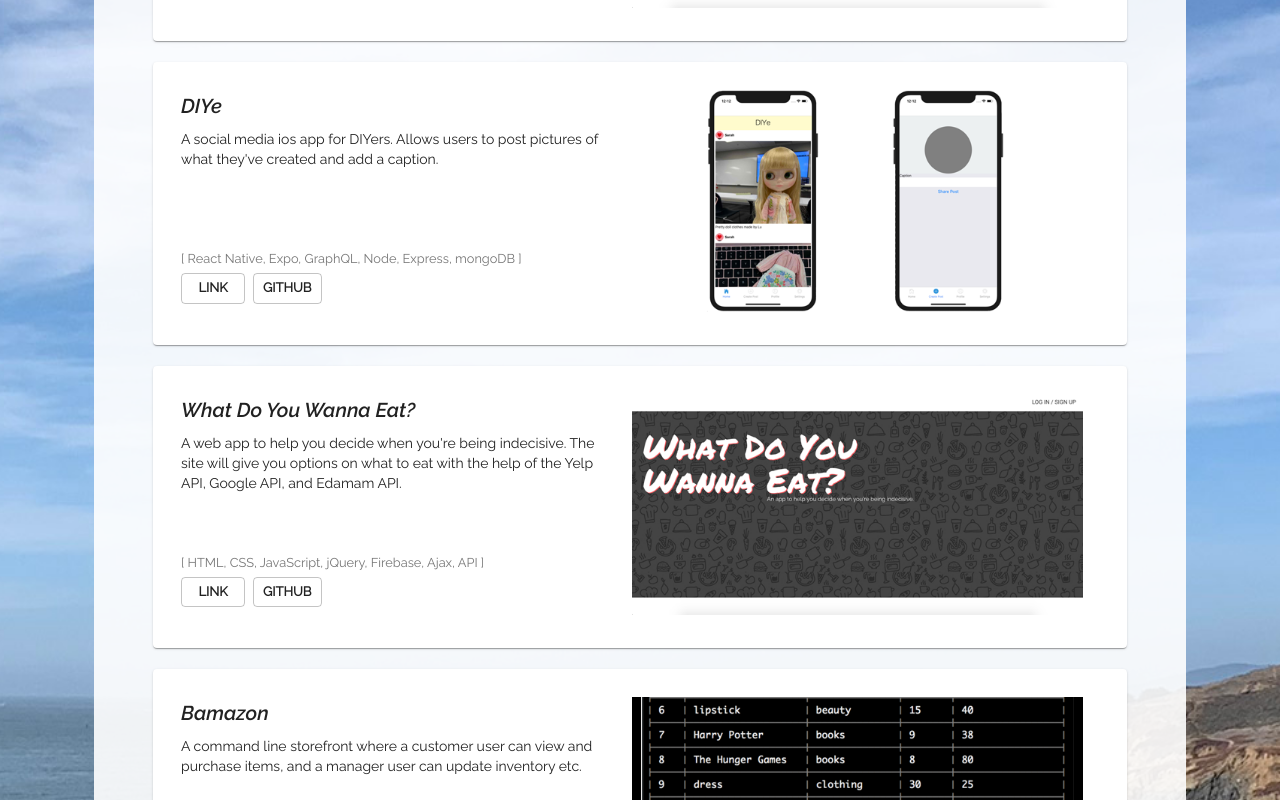
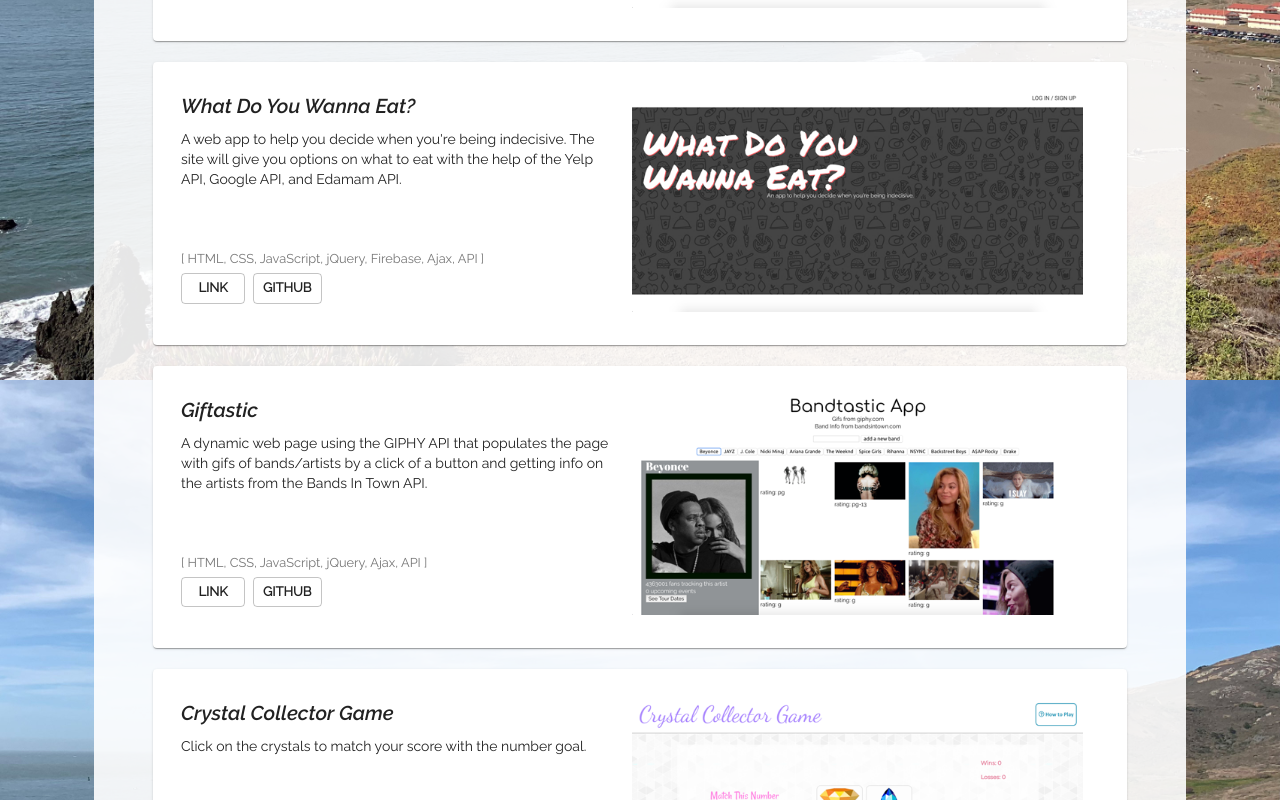
Before and after one commit to sarahg813/my-portfolio, a React (Create React App) app in the folder sarahg-site/: page /portfolio in a window 1280 px wide. Shown: the part 420-1220 px from the top of the page. Built offline with nearby package versions, Linux system fonts and the light colour scheme; a web font is replaced by a local one.

Commit message:
deleted PortfolioData

```diff
--- a/sarahg-site/src/App.js
+++ b/sarahg-site/src/App.js
@@ -23,9 +23,10 @@ const useStyles = makeStyles(theme => ({
     minHeight: "100vh",
     backgroundSize: "cover",
     backgroundRepeat: "no-repeat",
-    backgroundPosition: "center center",
+    backgroundAttachment: "fixed",
     [theme.breakpoints.down("sm")]: {
-      backgroundImage: 'url("/images/meandopie-sm.jpg")'
+      backgroundImage: 'url("/images/meandopie-sm.jpg")',
+      backgroundAttachment: "inital"
     },
     [theme.breakpoints.up("sm")]: {
       backgroundImage: 'url("/images/meandopie-md.jpg")'
--- a/sarahg-site/src/components/Portfolio.js
+++ b/sarahg-site/src/components/Portfolio.js
@@ -34,7 +34,7 @@ const useStyles = makeStyles(theme => ({
   },
   paper: {
     marginBottom: "1.5em",
-    paddingLeft: ".5em",
+    padding: ".5em",
     [theme.breakpoints.up("sm")]: {
       margin: "1.5em 2.5em",
       padding: "2em"
--- a/sarahg-site/src/components/portfolioData.js
+++ b/sarahg-site/src/components/portfolioData.js
@@ -11,16 +11,6 @@ const portfolioData = [
     title: "Beautiful Shelter website screenshot"
   },
   {
-    project: "DIYe",
-    description:
-      "A social media ios app for DIYers. Allows users to post pictures of what they've created and add a caption.",
-    languages: "[ React Native, Expo, GraphQL, Node, Express, mongoDB ]",
-    link: "#",
-    github: "https://github.com/sarahg813/final-project/tree/master/DIYe-App",
-    img: "/images/diye.png",
-    title: "DIYe app screenshot"
-  },
-  {
     project: "What Do You Wanna Eat?",
     description:
       "A web app to help you decide when you're being indecisive. The site will give you options on what to eat with the help of the Yelp API, Google API, and Edamam API.",
@@ -29,16 +19,6 @@ const portfolioData = [
     github: "https://github.com/sarahg813/whattoeat",
     img: "/images/wdywe.png",
     title: "What Do You Wanna Eat? website screenshot"
-  },
-  {
-    project: "Bamazon",
-    description:
-      "A command line storefront where a customer user can view and purchase items, and a manager user can update inventory etc.",
-    languages: "[ JavaScript, MySQL, npm Inquirer ]",
-    link: "#",
-    github: "https://github.com/sarahg813/bamazon",
-    img: "/images/bamazon.png",
-    title: "Bamazon app screenshot"
   },
   {
     project: "Giftastic",
```
